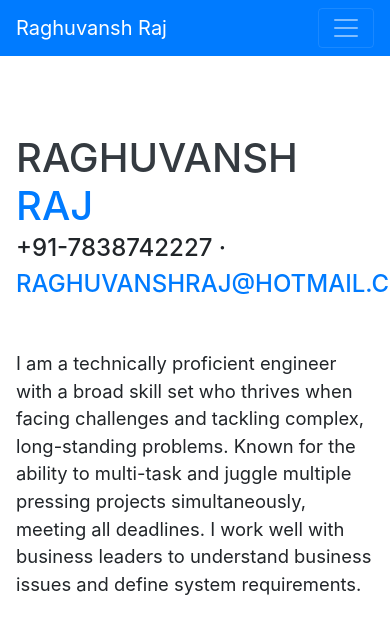
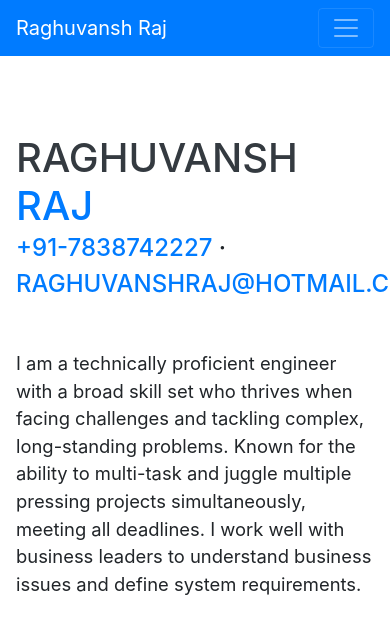
Before and after one commit to raghuvanshraj/raghuvanshraj.github.io, a website with bundled scripts: page index.html in a window 390 px wide. Shown: the top 624 px of the page. Built offline with nearby package versions, Linux system fonts and the light colour scheme; no server answers; a web font is replaced by a local one.

Commit message:
phone number link added

```diff
--- a/index.html
+++ b/index.html
@@ -66,7 +66,8 @@
         <h1 class="mb-0">Raghuvansh
           <span class="text-primary">Raj</span>
         </h1>
-        <div class="subheading mb-5">+91-7838742227 ·
+        <div class="subheading mb-5">
+          <a href="tel:+917838742227">+91-7838742227</a> ·
           <a href="mailto:raghuvanshraj@hotmail.com">raghuvanshraj@hotmail.com</a>
         </div>
         <p class="lead mb-5">
```
